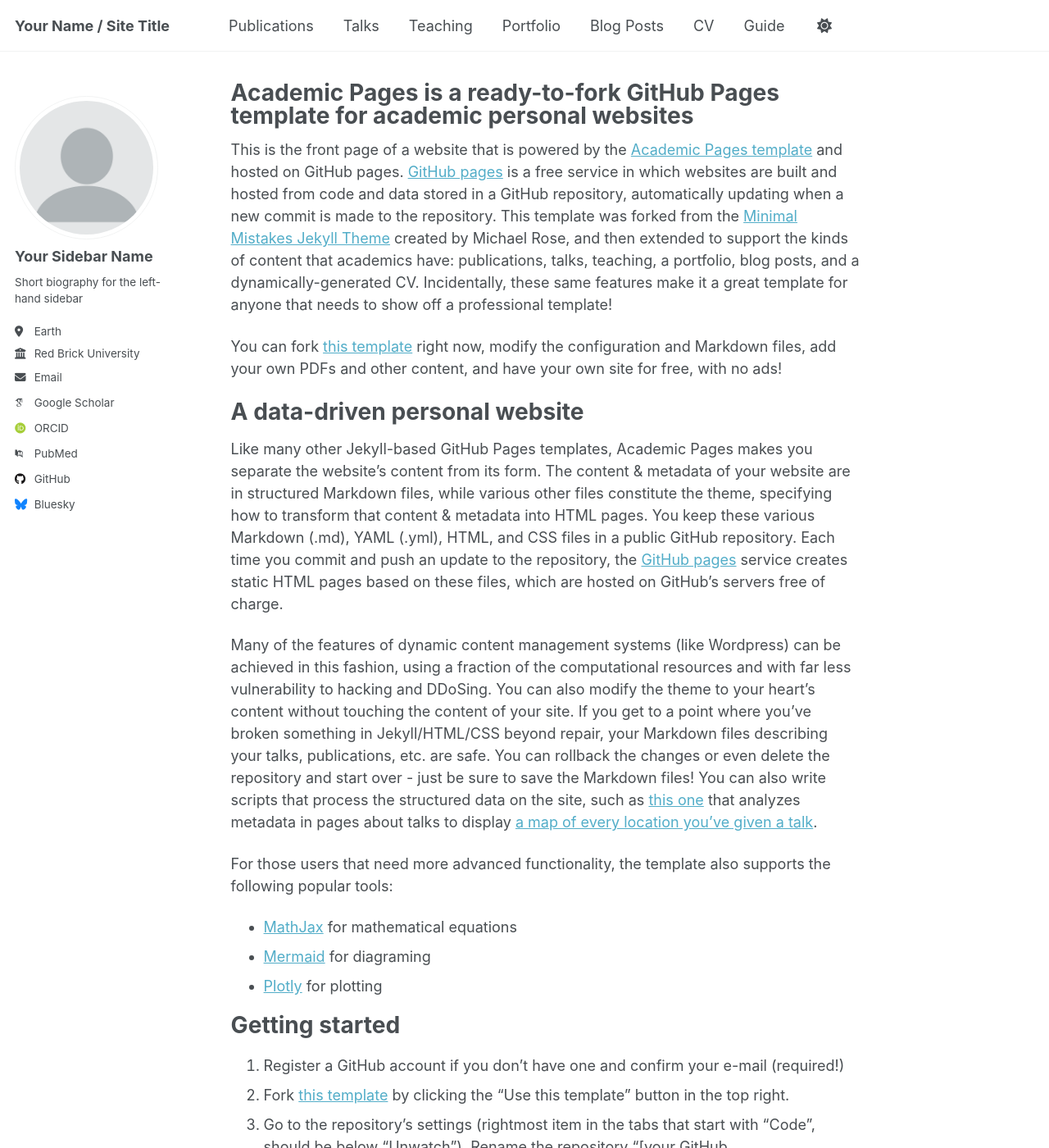
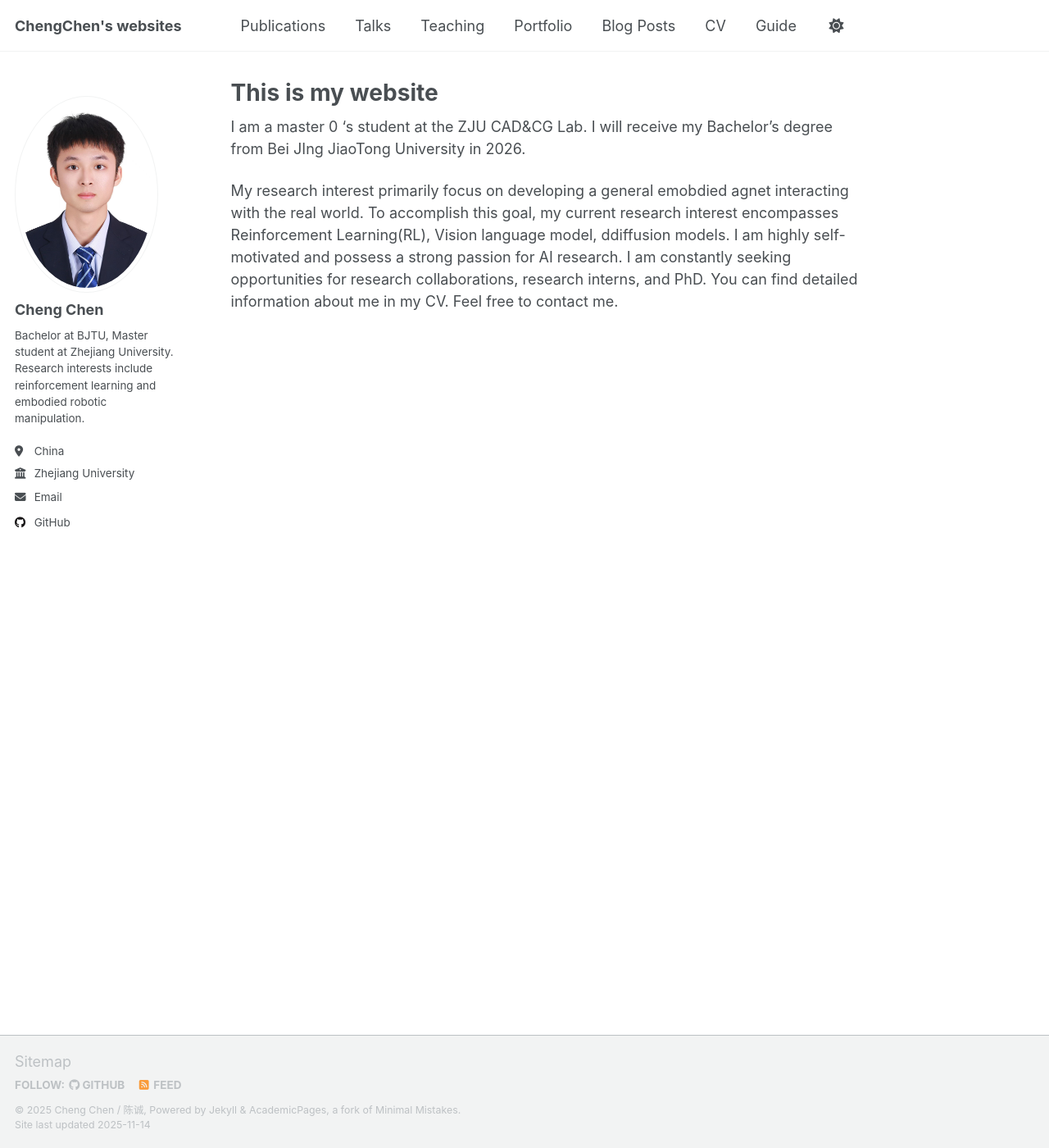
Before and after one commit to chengchen4/chengchen4.github.io, a Jekyll site: the page built from _pages/about.md, in a window 1280 px wide and 1400 px high. Shown: the whole window at 82% size. Built offline with Jekyll 4.4.1, drawn with Linux system fonts in a browser that asks for light colours; some web fonts are replaced; a script that is not in the unit is left out; some of the changed text lies outside the part shown.

Commit message:
first update without any check

```diff
--- a/_config.yml
+++ b/_config.yml
@@ -9,58 +9,58 @@
 # Basic Site Settings
 locale                   : "en-US"
 site_theme               : "default" # Currently available options are "default", "air"
-title                    : "Your Name / Site Title"
+title                    : "ChengChen's websites"
 title_separator          : "-"
-name                     : &name "Your Name"
-description              : &description "Your Name's academic portfolio"   # Update this with a general description of your site, this is the default if not overridden by a page
-url                      : https://academicpages.github.io # The base hostname & protocol for your site e.g. "https://[your GitHub username].github.io",
+name                     : &name "Cheng Chen / 陈诚"
+description              : &description "Academic portfolio of Cheng Chen"   # Update this with a general description of your site, this is the default if not overridden by a page
+url                      : https://chengchen4.github.io # The base hostname & protocol for your site e.g. "https://[your GitHub username].github.io",
                                                            # or if you already have some other page hosted on Github then use "https://[your GitHub username].github.io/[Your Repo Name]"
 baseurl                  : "" # the subpath of your site, e.g. "/blog"
-repository               : "academicpages/academicpages.github.io"
+# repository               : "academicpages/academicpages.github.io"
 
 # Site Author - The following control what appear as part of the author content on the side bar.
 #               If a field is blank the icon and link will not appear, otherwise it will be shown.
 #               Additional customization can be done by editing /_includes/author-profile.html
 author:
   # Biographic information
-  avatar           : "profile.png"
-  name             : "Your Sidebar Name"
+  avatar           : "profile.jpg"
+  name             : "Cheng Chen"
   pronouns         : # example: "she/her"
-  bio              : "Short biography for the left-hand sidebar"
-  location         : "Earth"
-  employer         : "Red Brick University"
+  bio              : "Bachelor at BJTU, Master student at Zhejiang University. Research interests include reinforcement learning and embodied robotic manipulation."
+  location         : "China"
+  employer         : "Zhejiang University"
   uri              : # URL
-  email            : "none@example.org"
+  email            : "tian35682@gmail.com"
 
   # Academic websites
-  academia         : # URL
-  arxiv            : # URL - Update with the correct link to your profile
-  googlescholar    : "https://scholar.google.com/citations?user=PS_CX0AAAAAJ"
-  inspire-hep      : # URL
-  impactstory      : # URL
-  orcid            : "https://orcid.org/yourorcidurl"
-  semantic         : # URL
-  pubmed           : "https://www.ncbi.nlm.nih.gov/pubmed/?term=john+snow"
-  researchgate     : # URL
-  scopus           : # URL
+  # academia         : # URL
+  # arxiv            : # URL - Update with the correct link to your profile
+  # googlescholar    : "https://scholar.google.com/citations?user=PS_CX0AAAAAJ"
+  # inspire-hep      : # URL
+  # impactstory      : # URL
+  # orcid            : "https://orcid.org/yourorcidurl"
+  # semantic         : # URL
+  # pubmed           : "https://www.ncbi.nlm.nih.gov/pubmed/?term=john+snow"
+  # researchgate     : # URL
+  # scopus           : # URL
 
   # Repositories and software development
-  bitbucket        : # Username - Update with your username on the site
-  codepen          : # Username
-  dribbble         : # Username
-  github           : "academicpages"
-  kaggle           : # Username
-  stackoverflow    : # User number or user number and name (i.e., use "1" or "1/jeff-atwood")
+  # bitbucket        : # Username - Update with your username on the site
+  # codepen          : # Username
+  # dribbble         : # Username
+  github           : "chengchen4"
+  # kaggle           : # Username
+  # stackoverflow    : # User number or user number and name (i.e., use "1" or "1/jeff-atwood")
 
   # Social media
-  artstation       : # Username
-  bluesky          : "bsky.app" # Replace this with you Bluesky username
-  facebook         : # Username
-  flickr           : # Username
-  foursquare       : # Username
-  goodreads        : # Username
-  google_plus      : # Username
-  keybase          : # Username
+  # artstation       : # Username
+  # bluesky          : "bsky.app" # Replace this with you Bluesky username
+  # facebook         : # Username
+  # flickr           : # Username
+  # foursquare       : # Username
+  # goodreads        : # Username
+  # google_plus      : # Username
+  # keybase          : # Username
   instagram        : # Username
   lastfm           : # Username
   linkedin         : # Username
--- a/_pages/about.md
+++ b/_pages/about.md
@@ -1,37 +1,41 @@
 ---
 permalink: /
-title: "Academic Pages is a ready-to-fork GitHub Pages template for academic personal websites"
+title: "This is my website"
 author_profile: true
 redirect_from:
   - /about/
   - /about.html
 ---
 
-This is the front page of a website that is powered by the [Academic Pages template](https://github.com/academicpages/academicpages.github.io) and hosted on GitHub pages. [GitHub pages](https://pages.github.com) is a free service in which websites are built and hosted from code and data stored in a GitHub repository, automatically updating when a new commit is made to the repository. This template was forked from the [Minimal Mistakes Jekyll Theme](https://mmistakes.github.io/minimal-mistakes/) created by Michael Rose, and then extended to support the kinds of content that academics have: publications, talks, teaching, a portfolio, blog posts, and a dynamically-generated CV. Incidentally, these same features make it a great template for anyone that needs to show off a professional template!
+I am a master 0 's student at the ZJU CAD&CG Lab. I will receive my Bachelor's degree from Bei JIng JiaoTong University in 2026.
 
- You can fork [this template](https://github.com/academicpages/academicpages.github.io) right now, modify the configuration and Markdown files, add your own PDFs and other content, and have your own site for free, with no ads!
+My research interest primarily focus on developing a general emobdied agnet interacting with the real world. To accomplish this goal, my current research interest encompasses Reinforcement Learning(RL), Vision language model, ddiffusion models. I am highly self-motivated and possess a strong passion for AI research. I am constantly seeking opportunities for research collaborations, research interns, and PhD. You can find detailed information about me in my CV. Feel free to contact me.
 
-A data-driven personal website
+<!-- This is the front page of a website that is powered by the [Academic Pages template](https://github.com/academicpages/academicpages.github.io) and hosted on GitHub pages. [GitHub pages](https://pages.github.com) is a free service in which websites are built and hosted from code and data stored in a GitHub repository, automatically updating when a new commit is made to the repository. This template was forked from the [Minimal Mistakes Jekyll Theme](https://mmistakes.github.io/minimal-mistakes/) created by Michael Rose, and then extended to support the kinds of content that academics have: publications, talks, teaching, a portfolio, blog posts, and a dynamically-generated CV. Incidentally, these same features make it a great template for anyone that needs to show off a professional template!
+
+ You can fork [this template](https://github.com/academicpages/academicpages.github.io) right now, modify the configuration and Markdown files, add your own PDFs and other content, and have your own site for free, with no ads! -->
+
+<!-- A data-driven personal website
 ======
 Like many other Jekyll-based GitHub Pages templates, Academic Pages makes you separate the website's content from its form. The content & metadata of your website are in structured Markdown files, while various other files constitute the theme, specifying how to transform that content & metadata into HTML pages. You keep these various Markdown (.md), YAML (.yml), HTML, and CSS files in a public GitHub repository. Each time you commit and push an update to the repository, the [GitHub pages](https://pages.github.com/) service creates static HTML pages based on these files, which are hosted on GitHub's servers free of charge.
 
-Many of the features of dynamic content management systems (like Wordpress) can be achieved in this fashion, using a fraction of the computational resources and with far less vulnerability to hacking and DDoSing. You can also modify the theme to your heart's content without touching the content of your site. If you get to a point where you've broken something in Jekyll/HTML/CSS beyond repair, your Markdown files describing your talks, publications, etc. are safe. You can rollback the changes or even delete the repository and start over - just be sure to save the Markdown files! You can also write scripts that process the structured data on the site, such as [this one](https://github.com/academicpages/academicpages.github.io/blob/master/talkmap.ipynb) that analyzes metadata in pages about talks to display [a map of every location you've given a talk](https://academicpages.github.io/talkmap.html).
+Many of the features of dynamic content management systems (like Wordpress) can be achieved in this fashion, using a fraction of the computational resources and with far less vulnerability to hacking and DDoSing. You can also modify the theme to your heart's content without touching the content of your site. If you get to a point where you've broken something in Jekyll/HTML/CSS beyond repair, your Markdown files describing your talks, publications, etc. are safe. You can rollback the changes or even delete the repository and start over - just be sure to save the Markdown files! You can also write scripts that process the structured data on the site, such as [this one](https://github.com/academicpages/academicpages.github.io/blob/master/talkmap.ipynb) that analyzes metadata in pages about talks to display [a map of every location you've given a talk](https://academicpages.github.io/talkmap.html). -->
 
-For those users that need more advanced functionality, the template also supports the following popular tools:
+<!-- For those users that need more advanced functionality, the template also supports the following popular tools:
 - [MathJax](https://www.mathjax.org/) for mathematical equations
 - [Mermaid](https://mermaid.js.org/) for diagraming
-- [Plotly](https://plotly.com/javascript/) for plotting
+- [Plotly](https://plotly.com/javascript/) for plotting -->
 
-Getting started
+<!-- Getting started
 ======
 1. Register a GitHub account if you don't have one and confirm your e-mail (required!)
 1. Fork [this template](https://github.com/academicpages/academicpages.github.io) by clicking the "Use this template" button in the top right.
 1. Go to the repository's settings (rightmost item in the tabs that start with "Code", should be below "Unwatch"). Rename the repository "[your GitHub username].github.io", which will also be your website's URL.
 1. Set site-wide configuration and create content & metadata (see below -- also see [this set of diffs](https://archive.is/3TPas) showing what files were changed to set up [an example site](https://getorg-testacct.github.io) for a user with the username "getorg-testacct")
 1. Upload any files (like PDFs, .zip files, etc.) to the files/ directory. They will appear at https://[your GitHub username].github.io/files/example.pdf.
-1. Check status by going to the repository settings, in the "GitHub pages" section
+1. Check status by going to the repository settings, in the "GitHub pages" section -->
 
-Site-wide configuration
+<!-- Site-wide configuration
 ------
 The main configuration file for the site is in the base directory in [_config.yml](https://github.com/academicpages/academicpages.github.io/blob/master/_config.yml), which defines the content in the sidebars and other site-wide features. You will need to replace the default variables with ones about yourself and your site's github repository. The configuration file for the top menu is in [_data/navigation.yml](https://github.com/academicpages/academicpages.github.io/blob/master/_data/navigation.yml). For example, if you don't have a portfolio or blog posts, you can remove those items from that navigation.yml file to remove them from the header.
 
@@ -42,9 +46,9 @@ For site content, there is one Markdown file for each type of content, which are
 **Markdown generator**
 
 The repository includes [a set of Jupyter notebooks](https://github.com/academicpages/academicpages.github.io/tree/master/markdown_generator
-) that converts a CSV containing structured data about talks or presentations into individual Markdown files that will be properly formatted for the Academic Pages template. The sample CSVs in that directory are the ones I used to create my own personal website at stuartgeiger.com. My usual workflow is that I keep a spreadsheet of my publications and talks, then run the code in these notebooks to generate the Markdown files, then commit and push them to the GitHub repository.
+) that converts a CSV containing structured data about talks or presentations into individual Markdown files that will be properly formatted for the Academic Pages template. The sample CSVs in that directory are the ones I used to create my own personal website at stuartgeiger.com. My usual workflow is that I keep a spreadsheet of my publications and talks, then run the code in these notebooks to generate the Markdown files, then commit and push them to the GitHub repository. -->
 
-How to edit your site's GitHub repository
+<!-- How to edit your site's GitHub repository
 ------
 Many people use a git client to create files on their local computer and then push them to GitHub's servers. If you are not familiar with git, you can directly edit these configuration and Markdown files directly in the github.com interface. Navigate to a file (like [this one](https://github.com/academicpages/academicpages.github.io/blob/master/_talks/2012-03-01-talk-1.md) and click the pencil icon in the top right of the content preview (to the right of the "Raw | Blame | History" buttons). You can delete a file by clicking the trashcan icon to the right of the pencil icon. You can also create new files or upload files by navigating to a directory and clicking the "Create new file" or "Upload files" buttons.
 
@@ -53,4 +57,4 @@ Example: editing a Markdown file for a talk
 
 For more info
 ------
-More info about configuring Academic Pages can be found in [the guide](https://academicpages.github.io/markdown/), the [growing wiki](https://github.com/academicpages/academicpages.github.io/wiki), and you can always [ask a question on GitHub](https://github.com/academicpages/academicpages.github.io/discussions). The [guides for the Minimal Mistakes theme](https://mmistakes.github.io/minimal-mistakes/docs/configuration/) (which this theme was forked from) might also be helpful.
+More info about configuring Academic Pages can be found in [the guide](https://academicpages.github.io/markdown/), the [growing wiki](https://github.com/academicpages/academicpages.github.io/wiki), and you can always [ask a question on GitHub](https://github.com/academicpages/academicpages.github.io/discussions). The [guides for the Minimal Mistakes theme](https://mmistakes.github.io/minimal-mistakes/docs/configuration/) (which this theme was forked from) might also be helpful. -->
```
Also changed, not shown: images/profile..jpg (added), images/profile.png (deleted).
